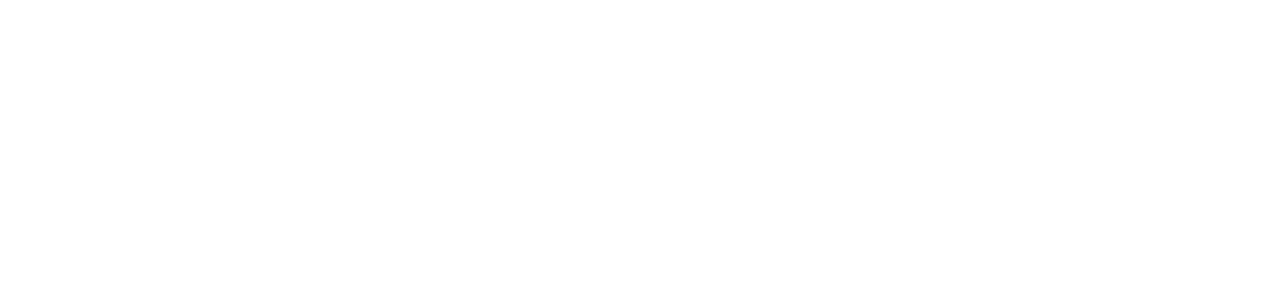
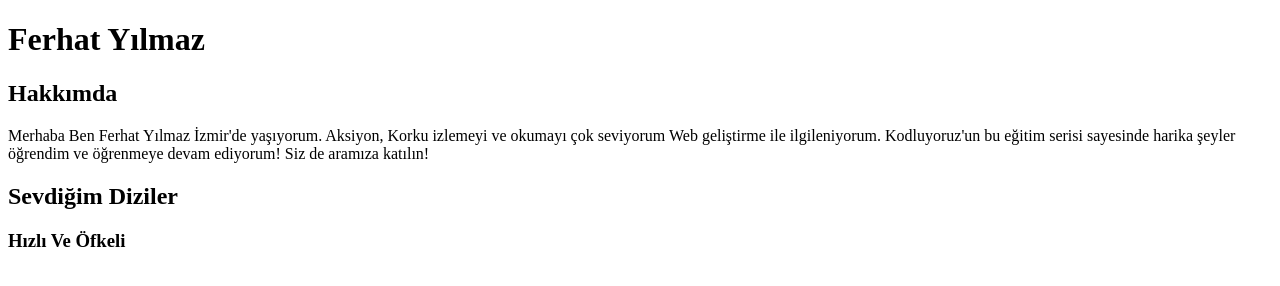
Before and after one commit to Ferhat2525/kodluyoruz-frontend-egitimi, a plain HTML site: page Odevler/index2.html in a window 1280 px wide. Drawn offline with Linux system fonts and the light colour scheme.

Commit message:
degisiklik yapildi.

```diff
--- a/Odevler/index2.html
+++ b/Odevler/index2.html
@@ -3,9 +3,20 @@
     <head>
         <meta charset="UTF-8">
         <meta name="viewport" content="width=device-width, initial-scale=1.0">
-        <title>Document</title>
+        <title>Ödev2</title>
     </head>
     <body>
+        <!-- Büyük baslik -->
+        <h1>Ferhat Yılmaz</h1>
+        <!-- Hakkımda icerigi -->
+        <h2>Hakkımda</h2>
+        <p>Merhaba Ben Ferhat Yılmaz İzmir'de yaşıyorum. Aksiyon, Korku izlemeyi
+            ve okumayı çok seviyorum Web geliştirme ile ilgileniyorum.
+            Kodluyoruz'un bu eğitim serisi sayesinde harika şeyler öğrendim ve
+            öğrenmeye devam ediyorum! Siz de aramıza katılın!</p>
+        <!-- Sevdiğim Dizinin Adı ve Aciklaması -->
+        <h2>Sevdiğim Diziler</h2>
+        <h3>Hızlı Ve Öfkeli</h3>
 
     </body>
 </html>
```
Also changed, not shown: 1 other file.
